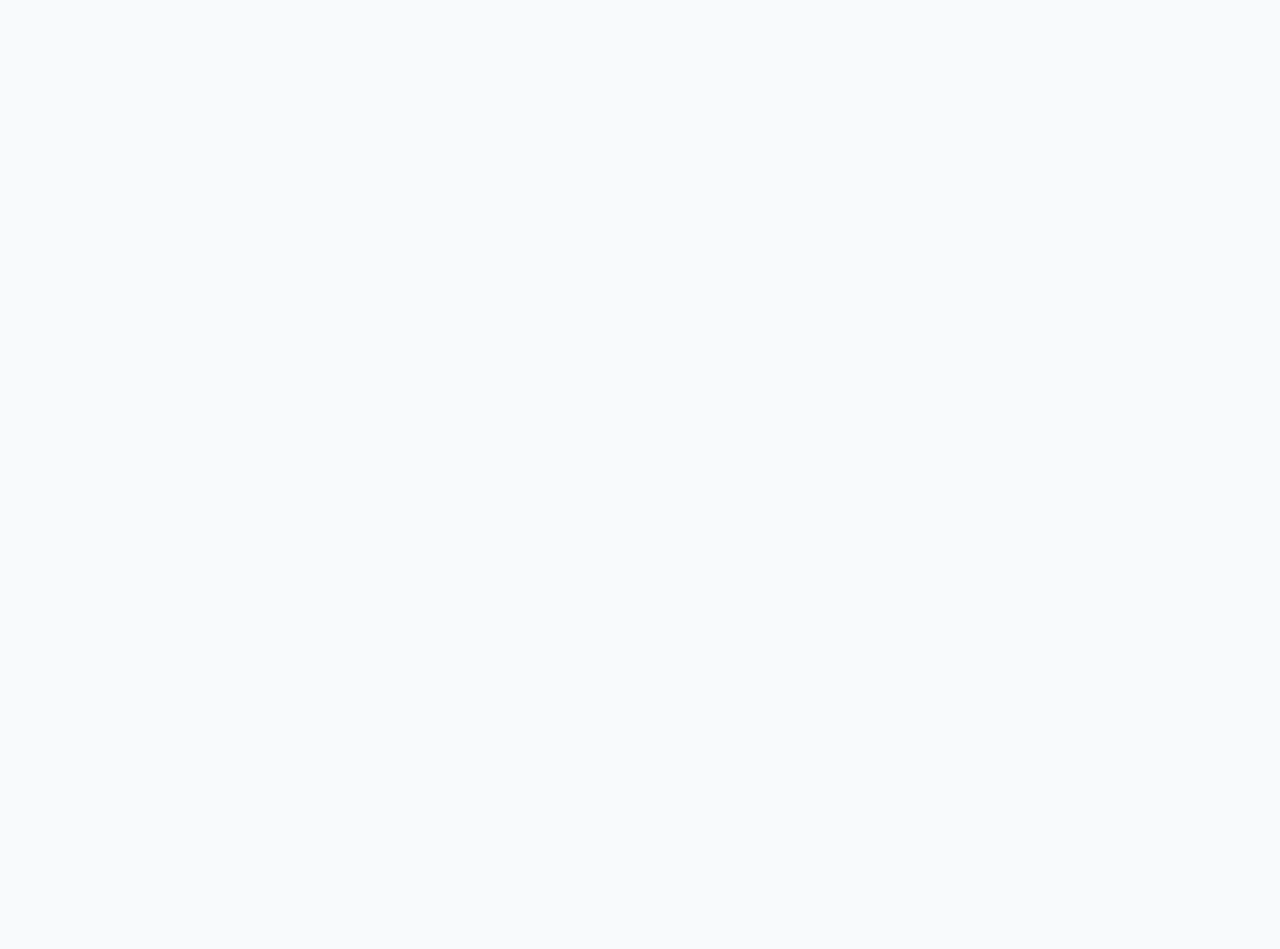
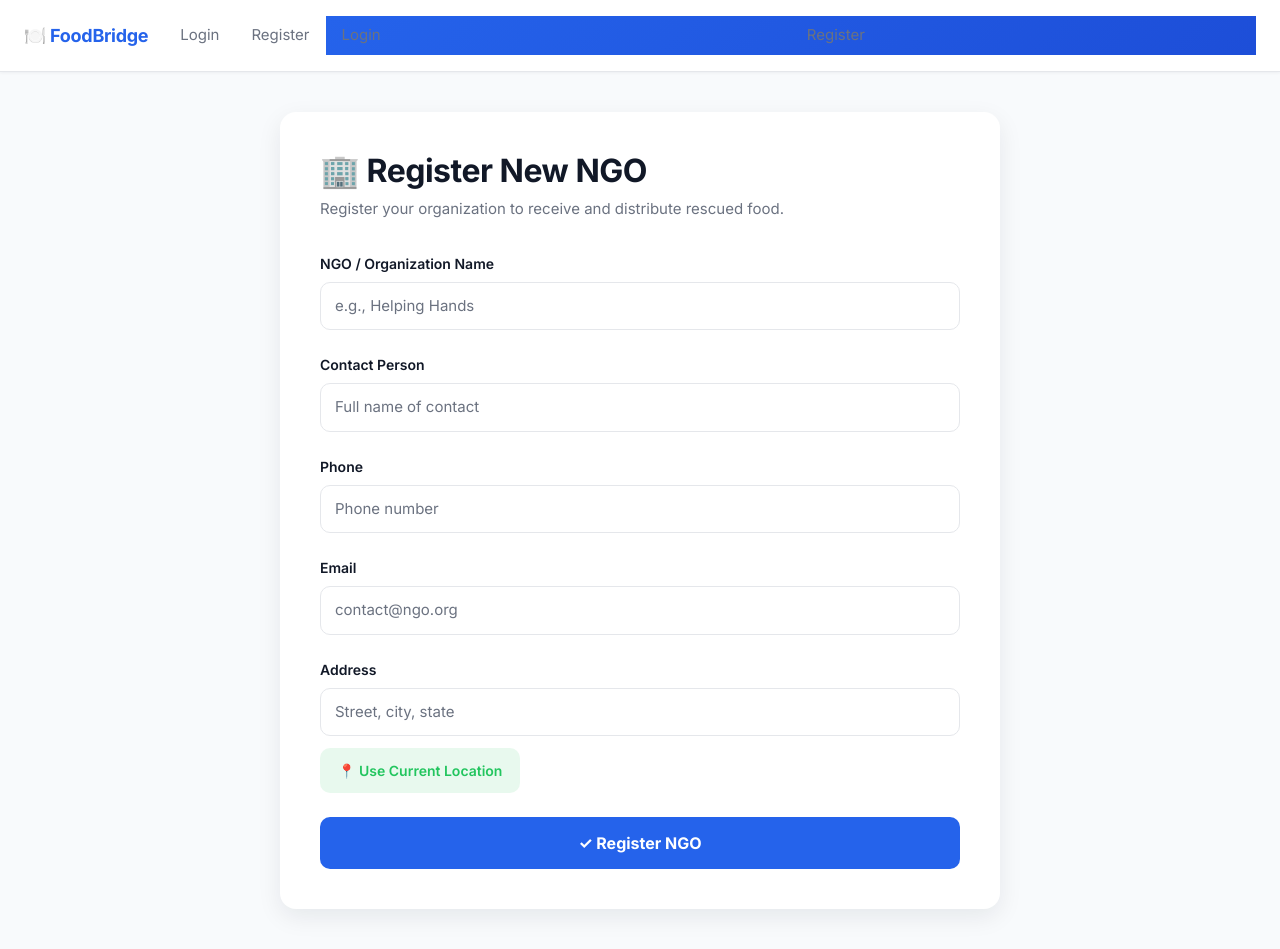
Before and after one commit to likithknp/food-rescue-UI, a React (Vite) app: page /add-ngo in a window 1280 px wide. Before the commit this address had no page. Before the commit the page ends 800 px from the top, so only its background shows below. Built offline with nearby package versions, Linux system fonts and the light colour scheme.

Commit message:
adding view emergency requests

```diff
--- a/src/App.jsx
+++ b/src/App.jsx
@@ -7,6 +7,7 @@ import Onboarding2 from "./pages/Onboarding2";
 import Onboarding3 from "./pages/Onboarding3";
 import Dashboard from "./pages/Dashboard";
 import AddDonation from "./pages/AddDonation";
+import AddNGO from "./pages/AddNGO";
 import Donations from "./pages/Donations";
 import NGOs from "./pages/NGOs";
 import PickupRequests from "./pages/PickupRequests";
@@ -27,6 +28,7 @@ function App() {
 
         <Route path="/dashboard" element={<Dashboard />} />
         <Route path="/add-donation" element={<AddDonation />} />
+        <Route path="/add-ngo" element={<AddNGO />} />
         <Route path="/donations" element={<Donations />} />
         <Route path="/ngos" element={<NGOs />} />
         <Route path="/pickups" element={<PickupRequests />} />
--- a/src/components/Navbar.jsx
+++ b/src/components/Navbar.jsx
@@ -88,6 +88,7 @@ function Navbar() {
                             <Link className="nav-link" to="/add-donation">Donate Food</Link>
                             <Link className="nav-link" to="/donations">Available Food</Link>
                             <Link className="nav-link" to="/ngos">NGOs</Link>
+                            <Link className="nav-link" to="/add-ngo">Register NGO</Link>
                             <Link className="nav-link" to="/view-emergency-requests">Emergency Requests</Link>
                             <Link className="nav-link" to="/profile">Profile</Link>
                             <button
@@ -120,6 +121,7 @@ function Navbar() {
                                     <button type="button" className="nav-link py-2" style={{color: 'white', background: 'none', border: 'none', textAlign: 'start', width: '100%', cursor: 'pointer'}} onClick={() => handleMobileNav('/add-donation')}>Donate Food</button>
                                     <button type="button" className="nav-link py-2" style={{color: 'white', background: 'none', border: 'none', textAlign: 'start', width: '100%', cursor: 'pointer'}} onClick={() => handleMobileNav('/donations')}>Available Food</button>
                                     <button type="button" className="nav-link py-2" style={{color: 'white', background: 'none', border: 'none', textAlign: 'start', width: '100%', cursor: 'pointer'}} onClick={() => handleMobileNav('/ngos')}>NGOs</button>
+                                    <button type="button" className="nav-link py-2" style={{color: 'white', background: 'none', border: 'none', textAlign: 'start', width: '100%', cursor: 'pointer'}} onClick={() => handleMobileNav('/add-ngo')}>Register NGO</button>
                                     <button type="button" className="nav-link py-2" style={{color: 'white', background: 'none', border: 'none', textAlign: 'start', width: '100%', cursor: 'pointer'}} onClick={() => handleMobileNav('/view-emergency-requests')}>Emergency Requests</button>
                                     <button type="button" className="nav-link py-2" style={{color: 'white', background: 'none', border: 'none', textAlign: 'start', width: '100%', cursor: 'pointer'}} onClick={() => handleMobileNav('/profile')}>Profile</button>
                                     <div className="mt-3">
--- /dev/null
+++ b/src/pages/AddNGO.jsx
@@ -0,0 +1,183 @@
+import { useState } from "react";
+import { useNavigate } from "react-router-dom";
+import Navbar from "../components/Navbar";
+import { createNgo } from "../services/ngoService";
+
+function AddNGO() {
+  const navigate = useNavigate();
+  const [loading, setLoading] = useState(false);
+
+  const [ngo, setNgo] = useState({
+    ngoName: "",
+    contactPerson: "",
+    phone: "",
+    email: "",
+    address: "",
+    latitude: null,
+    longitude: null,
+  });
+
+  const handleChange = (e) => {
+    setNgo({
+      ...ngo,
+      [e.target.name]: e.target.value,
+    });
+  };
+
+  const useCurrentLocation = () => {
+    if (!navigator.geolocation) {
+      alert("Geolocation is not supported");
+      return;
+    }
+
+    navigator.geolocation.getCurrentPosition(
+      async (position) => {
+        const lat = position.coords.latitude;
+        const lng = position.coords.longitude;
+
+        try {
+          const response = await fetch(
+            `https://nominatim.openstreetmap.org/reverse?format=json&lat=${lat}&lon=${lng}`
+          );
+
+          const data = await response.json();
+
+          setNgo((prev) => ({
+            ...prev,
+            address: data.display_name || prev.address,
+            latitude: lat,
+            longitude: lng,
+          }));
+        } catch (error) {
+          console.error(error);
+          setNgo((prev) => ({ ...prev, latitude: lat, longitude: lng }));
+        }
+      },
+      (error) => {
+        console.error(error);
+        alert("Unable to fetch location");
+      }
+    );
+  };
+
+  const handleSubmit = async (e) => {
+    e.preventDefault();
+
+    if (!ngo.ngoName || !ngo.contactPerson || !ngo.phone || !ngo.email || !ngo.address) {
+      alert("Please fill in all required fields");
+      return;
+    }
+
+    setLoading(true);
+
+    try {
+      const ngoPayload = {
+        ngoName: ngo.ngoName,
+        contactPerson: ngo.contactPerson,
+        phone: ngo.phone,
+        email: ngo.email,
+        address: ngo.address,
+        latitude: ngo.latitude,
+        longitude: ngo.longitude,
+        verified: false,
+      };
+
+      const response = await createNgo(ngoPayload);
+
+      alert("NGO registration submitted successfully!");
+
+      setNgo({ ngoName: "", contactPerson: "", phone: "", email: "", address: "", latitude: null, longitude: null });
+
+      navigate("/ngos");
+    } catch (error) {
+      console.error("Error creating NGO:", error);
+      const msg = error?.response?.data?.message || error?.response?.data || error.message || "Failed to register NGO";
+      alert(typeof msg === "string" ? msg : JSON.stringify(msg));
+    } finally {
+      setLoading(false);
+    }
+  };
+
+  return (
+    <>
+      <Navbar />
+
+      <div style={{ minHeight: "100vh", backgroundColor: "#F8FAFC", padding: "40px 15px" }}>
+        <div style={{
+          maxWidth: "720px",
+          margin: "0 auto",
+          background: "#FFFFFF",
+          borderRadius: "16px",
+          padding: "40px",
+          boxShadow: "0 8px 24px rgba(15,23,42,0.08)",
+        }}>
+          <div style={{ marginBottom: "32px" }}>
+            <h1 style={{ margin: 0, fontSize: '32px', fontWeight: 700, color: '#111827' }}>
+              🏢 Register New NGO
+            </h1>
+            <p style={{ margin: '8px 0 0 0', color: '#6B7280', fontSize: '15px' }}>
+              Register your organization to receive and distribute rescued food.
+            </p>
+          </div>
+
+          <form onSubmit={handleSubmit}>
+            <div className="mb-4">
+              <label className="form-label">NGO / Organization Name</label>
+              <input type="text" name="ngoName" className="form-control" placeholder="e.g., Helping Hands" value={ngo.ngoName} onChange={handleChange} required style={{ padding: "12px 14px", borderRadius: "10px" }} />
+            </div>
+
+            <div className="mb-4">
+              <label className="form-label">Contact Person</label>
+              <input type="text" name="contactPerson" className="form-control" placeholder="Full name of contact" value={ngo.contactPerson} onChange={handleChange} required style={{ padding: "12px 14px", borderRadius: "10px" }} />
+            </div>
+
+            <div className="mb-4">
+              <label className="form-label">Phone</label>
+              <input type="tel" name="phone" className="form-control" placeholder="Phone number" value={ngo.phone} onChange={handleChange} required style={{ padding: "12px 14px", borderRadius: "10px" }} />
+            </div>
+
+            <div className="mb-4">
+              <label className="form-label">Email</label>
+              <input type="email" name="email" className="form-control" placeholder="contact@ngo.org" value={ngo.email} onChange={handleChange} required style={{ padding: "12px 14px", borderRadius: "10px" }} />
+            </div>
+
+            <div className="mb-4">
+              <label className="form-label">Address</label>
+              <input type="text" name="address" className="form-control" placeholder="Street, city, state" value={ngo.address} onChange={handleChange} required style={{ padding: "12px 14px", borderRadius: "10px" }} />
+
+              <button type="button" onClick={useCurrentLocation} style={{
+                marginTop: "12px",
+                border: "none",
+                backgroundColor: "rgba(34, 197, 94, 0.1)",
+                color: "#22C55E",
+                padding: "12px 18px",
+                borderRadius: "10px",
+                fontWeight: "600",
+                fontSize: "14px",
+                cursor: "pointer",
+              }}>
+                📍 Use Current Location
+              </button>
+            </div>
+
+            <button type="submit" disabled={loading} style={{
+              width: "100%",
+              border: "none",
+              backgroundColor: loading ? "#9CA3AF" : "#2563EB",
+              color: "white",
+              padding: "14px 20px",
+              borderRadius: "10px",
+              fontSize: "16px",
+              fontWeight: "700",
+              cursor: loading ? "not-allowed" : "pointer",
+            }}>
+              {loading ? "Submitting..." : "✓ Register NGO"}
+            </button>
+          </form>
+        </div>
+      </div>
+    </>
+  );
+}
+
+export default AddNGO;
--- a/src/pages/NGOs.jsx
+++ b/src/pages/NGOs.jsx
@@ -1,27 +1,33 @@
 import { useEffect, useState } from "react";
 import Navbar from "../components/Navbar";
+import { getAllNgos } from "../services/ngoService";
 
 function NGOs() {
 
   const [location, setLocation] = useState(null);
   const [error, setError] = useState("");
-
-  const ngos = [
-    {
-      id: 1,
-      name: "Helping Hands NGO",
-      city: "Bangalore"
-    },
-    {
-      id: 2,
-      name: "Food For All",
-      city: "Hyderabad"
-    }
-  ];
+  const [ngos, setNgos] = useState([]);
+  const [loading, setLoading] = useState(false);
 
   useEffect(() => {
     getCurrentLocation();
+    fetchNgos();
+    // eslint-disable-next-line react-hooks/exhaustive-deps
   }, []);
+
+  const fetchNgos = async () => {
+    setLoading(true);
+    try {
+      const res = await getAllNgos();
+      // backend returns array of NGOs in res.data
+      setNgos(res.data || []);
+    } catch (err) {
+      console.error("Failed to load NGOs:", err);
+      setError("Unable to load NGOs. Please try again later.");
+    } finally {
+      setLoading(false);
+    }
+  };
 
   const getCurrentLocation = () => {
 
@@ -57,9 +63,14 @@ function NGOs() {
       <Navbar />
 
       <div className="page-container">
-        <div className="page-header" style={{ marginBottom: '40px' }}>
+        <div className="page-header" style={{ marginBottom: '40px', display: 'flex', alignItems: 'center', justifyContent: 'space-between', gap: '16px' }}>
+          <div>
             <h1>🏢 Nearby NGOs & Organizations</h1>
             <p className="subtitle">Connect with organizations dedicated to reducing food waste and helping communities.</p>
+          </div>
+          <div>
+            <a href="/add-ngo" className="btn btn-primary">+ Register NGO</a>
+          </div>
         </div>
 
         {location && (
@@ -71,13 +82,17 @@ function NGOs() {
 
         {error && (
           <div className="alert alert-danger mb-5">
-            <strong>⚠️ Unable to fetch location</strong>
-            <p style={{ margin: '8px 0 0 0' }}>{error}</p>
+            <strong>⚠️ {error}</strong>
           </div>
         )}
 
         <div className="row g-4">
-          {ngos.map((ngo) => (
+          {loading ? (
+            <div className="col-12">
+              <div className="card p-4" style={{ textAlign: 'center' }}>Loading NGOs...</div>
+            </div>
+          ) : ngos.length > 0 ? (
+            ngos.map((ngo) => (
               <div
                 className="col-12 col-sm-6 col-lg-4"
                 key={ngo.id}
@@ -87,24 +102,23 @@ function NGOs() {
                   <div style={{ padding: '24px', display: 'flex', flexDirection: 'column', gap: '16px' }}>
                     <div>
                       <h5 style={{ margin: 0, marginBottom: '8px', fontSize: '18px', fontWeight: 700, color: '#111827' }}>
-                      {ngo.name}
+                        {ngo.ngoName || ngo.name}
                       </h5>
                       <p style={{ margin: 0, color: '#6B7280', fontSize: '14px', display: 'flex', alignItems: 'center', gap: '6px' }}>
-                      📍 {ngo.city}
+                        📍 {ngo.address || ngo.city || '—'}
                       </p>
                     </div>
 
                     <div style={{ display: 'flex', gap: '8px', marginTop: 'auto' }}>
-                    <span className="badge badge-success" style={{ marginRight: 'auto' }}>✓ Active</span>
+                      <span className="badge badge-success" style={{ marginRight: 'auto' }}>{ngo.verified ? '✓ Verified' : 'Pending'}</span>
                       <span className="badge badge-info">Learn more →</span>
                     </div>
                   </div>
                 </div>
               </div>
-          ))}
-        </div>
-
-        {ngos.length === 0 && (
+            ))
+          ) : (
+            <div className="col-12">
               <div style={{
                 textAlign: 'center',
                 padding: '60px 20px',
@@ -113,10 +127,12 @@ function NGOs() {
                 boxShadow: '0 8px 24px rgba(15,23,42,0.08)'
               }}>
                 <p style={{ fontSize: '18px', color: '#6B7280', margin: 0 }}>
-              🔍 No NGOs found in your area yet. Check back soon!
+                  🔍 No NGOs found. You can <a href="/add-ngo">register an NGO</a>.
                 </p>
               </div>
+            </div>
           )}
+        </div>
       </div>
     </>
   );
```
Also changed, not shown: src/services/ngoService.js (+9 -0 lines). Lines whose indentation alone changed are shown as unchanged.
